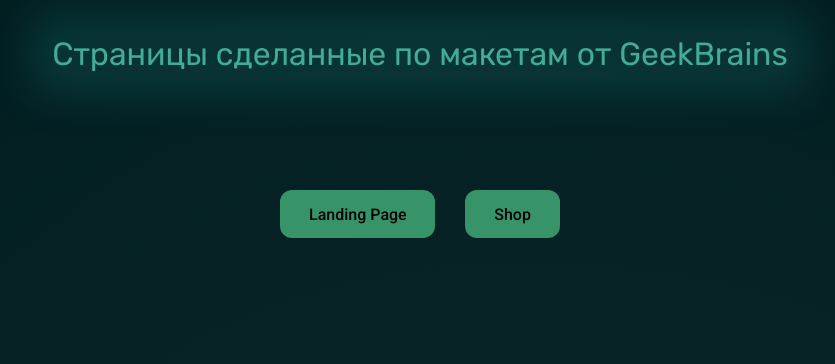
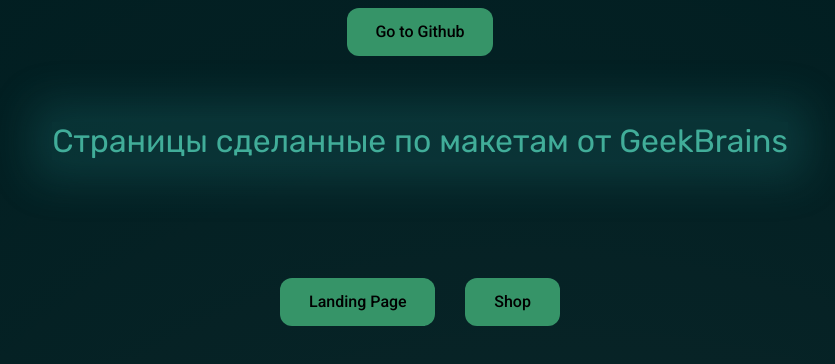
Before and after one commit to cyberdzot/cyberdzot.github.io, a plain HTML site: page index.html in a window 1280 px wide. Shown: the whole page, without its empty margins (220-1055 px from the left). Drawn offline with Linux system fonts and the light colour scheme.

Commit message:
Added button - go_to_github

```diff
--- a/index.html
+++ b/index.html
@@ -21,6 +21,8 @@
 
 <body>
     <section class="body-fix">
+        <a class="effect-links" href="https://github.com/cyberdzot">Go to Github</a>
+
         <h1 class="head">Страницы сделанные по макетам от GeekBrains</h1>
         <nav class="buttons">
             <a class="effect-links" href="./landing_page/index.html">Landing Page</a>
```
